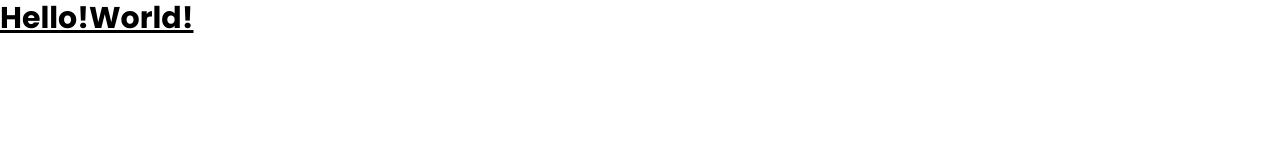
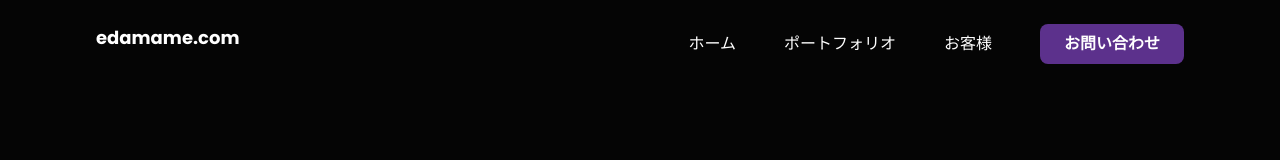
Before and after one commit to edamame13/tailwindcss_practice, a website: page src/index.html in a window 1280 px wide. Drawn offline with nearby package versions, Linux system fonts and the light colour scheme; files that its build step writes are made by us from their sources.

Commit message:
メニューバーの作成

```diff
--- a/src/index.html
+++ b/src/index.html
@@ -10,10 +10,34 @@
     <link rel="preconnect" href="https://fonts.gstatic.com" crossorigin>
     <link href="https://fonts.googleapis.com/css2?family=Poppins:wght@100;200;300;400;500;600;700&display=swap"
         rel="stylesheet">
+    <link rel="stylesheet" href="https://cdnjs.cloudflare.com/ajax/libs/font-awesome/7.0.1/css/all.min.css"
+        integrity="sha512-2SwdPD6INVrV/lHTZbO2nodKhrnDdJK9/kg2XD1r9uGqPo1cUbujc+IYdlYdEErWNu69gVcYgdxlmVmzTWnetw=="
+        crossorigin="anonymous" referrerpolicy="no-referrer" />
 </head>
 
-<body class="font-poppins">
-    <h1 class="text-3xl font-bold underline">Hello!World!</h1>
+<body class="font-poppins bg-body-black text-white items-center px-8 md:px-14 lg:px-24 w-full">
+    <!--ナビゲーションバー-->
+    <header class="py-6">
+        <div class="container mx-auto flex justify-between">
+            <div class="text-lg font-bold">
+                edamame.com
+            </div>
+            <div class="space-x-12 hidden md:flex items-center">
+                <a href="#home" class="hover:text-selected-text transition-all duration-300">ホーム</a>
+                <a href="#portfolio" class="hover:text-selected-text transition-all duration-300">ポートフォリオ</a>
+                <a href="#clients" class="hover:text-selected-text transition-all duration-300">お客様</a>
+                <a href="#contact">
+                    <button
+                        class="px-6 py-2 bg-theme font-bold rounded-lg hover:bg-purple-600 transition-all duration-300">
+                        お問い合わせ
+                    </button>
+                </a>
+            </div>
+            <div class="md:hidden">
+                <i class="fa-solid fa-bars"></i>
+            </div>
+        </div>
+    </header>
 </body>
 
 </html>
--- a/src/input.css
+++ b/src/input.css
@@ -1,14 +1,18 @@
 @import "tailwindcss";
 @import url('https://fonts.googleapis.com/css2?family=Poppins:wght@100;200;300;400;500;600;700&display=swap');
 
-.btn{
+.btn {
     @apply font-bold py-2 px-4 rounded ml-10;
 }
 
-.btn-blue{
+.btn-blue {
     @apply bg-blue-500 hover:bg-blue-600 text-white
 }
 
 @theme {
-  --font-poppins: "Poppins", sans-serif;
+
+    --color-body-black: #050505;
+    --color-selected-text: #A3A3FF;
+    --color-theme: #5c318c;
+    --font-poppins: "Poppins", sans-serif;
 }
```
